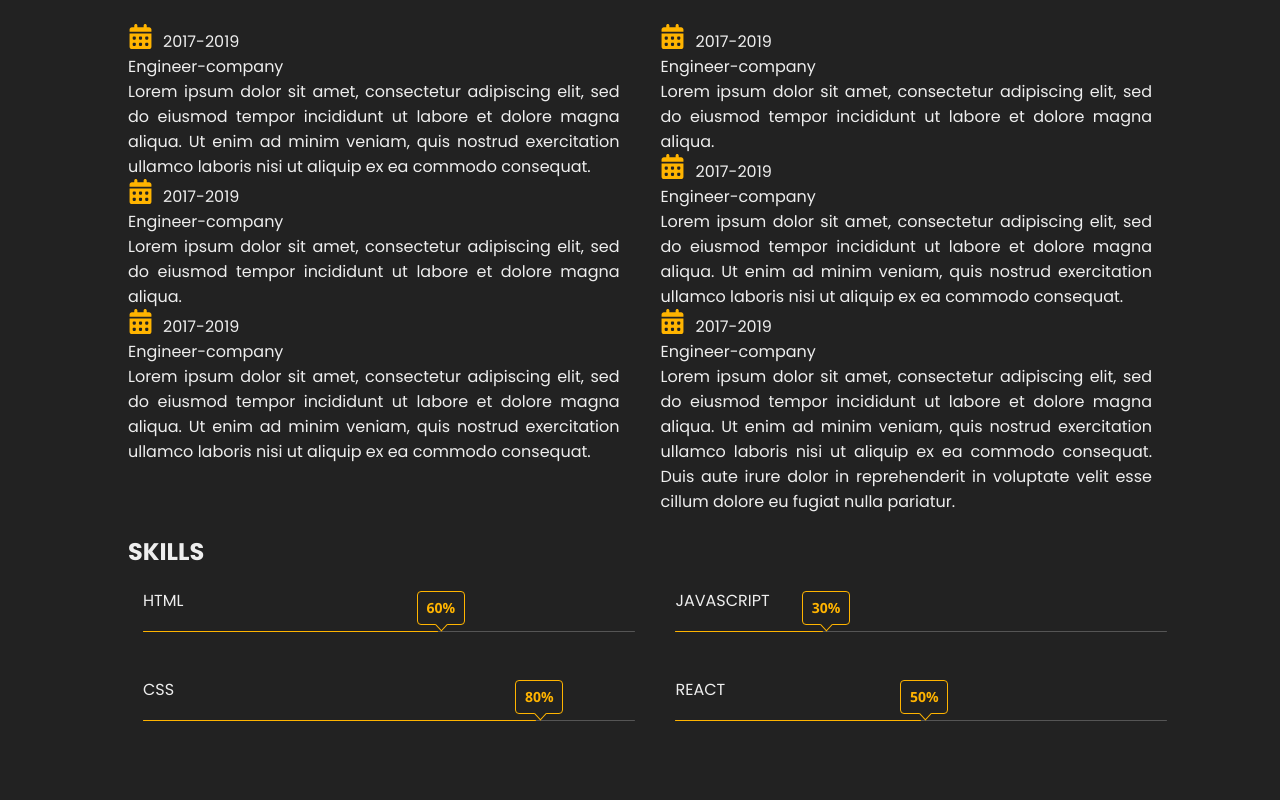
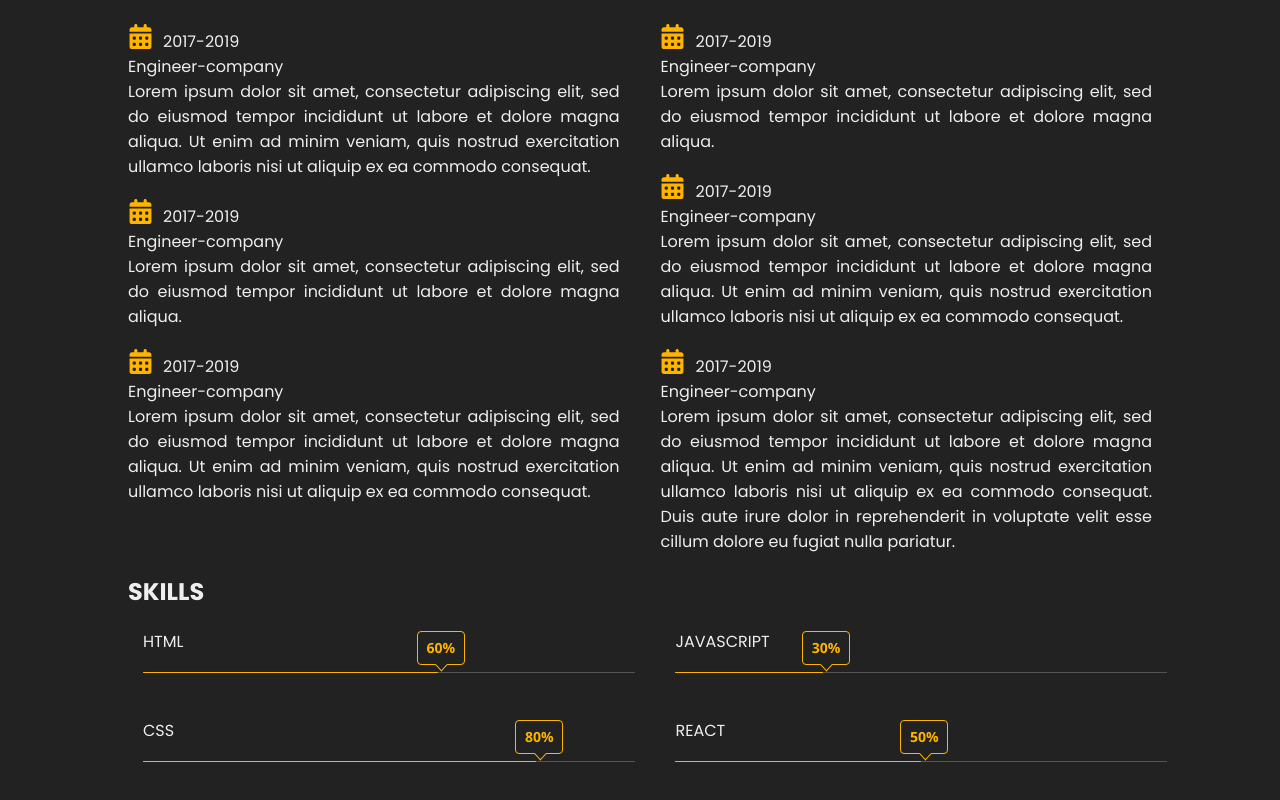
Before and after one commit to zhuikovda/portfolio, a React (Create React App) app: page /footer in a window 1280 px wide. Shown: the part 1406-2206 px from the top of the page. Built offline with nearby package versions, Linux system fonts and the light colour scheme.

Commit message:
add margin ExspirEduc

```diff
--- a/src/main/about/ExperEduc.tsx
+++ b/src/main/about/ExperEduc.tsx
@@ -1,6 +1,7 @@
-import React, { FC } from 'react';
-import { FontAwesomeIcon } from '@fortawesome/react-fontawesome';
-import { faCalendarAlt } from '@fortawesome/free-solid-svg-icons';
+import React, { FC } from "react";
+import { FontAwesomeIcon } from "@fortawesome/react-fontawesome";
+import { faCalendarAlt } from "@fortawesome/free-solid-svg-icons";
+import styled from "styled-components";
 
 type ExperEducPropsType = {
   // title: string
@@ -12,13 +13,17 @@ type ExperEducPropsType = {
 
 export const ExperEduc: FC<ExperEducPropsType> = (props) => {
   return (
-        <div>
+    <Container>
       <div>
         <FontAwesomeIcon icon={faCalendarAlt} />
         {props.year}
       </div>
       <div>{props.workPlace}</div>
       <div>{props.text}</div>
-        </div>
+    </Container>
   );
 };
+
+const Container = styled.div`
+  margin-top: 20px;
+`;
```
Lines whose indentation alone changed are shown as unchanged.
